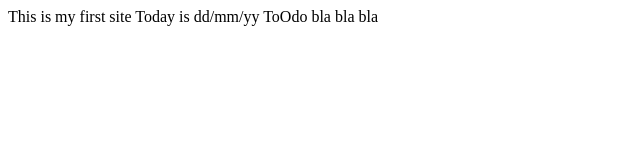
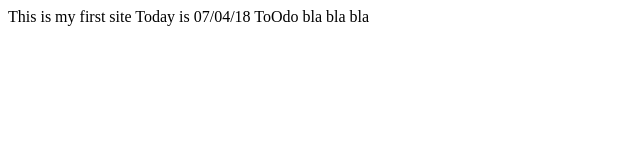
Before and after one commit to PiVaNi/Pivani, a website: page site/index.html in a window 1280 px wide. Shown: the full height of the page, 0-640 px from the left. Drawn offline with Linux system fonts and the light colour scheme.

Commit message:
data changed

```diff
--- a/site/index.html
+++ b/site/index.html
@@ -6,7 +6,7 @@
 </head>
 <body>
 	This is my first site
-	Today is dd/mm/yy
+	Today is 07/04/18
 	ToOdo bla bla bla
 </body>
 </html>
```
